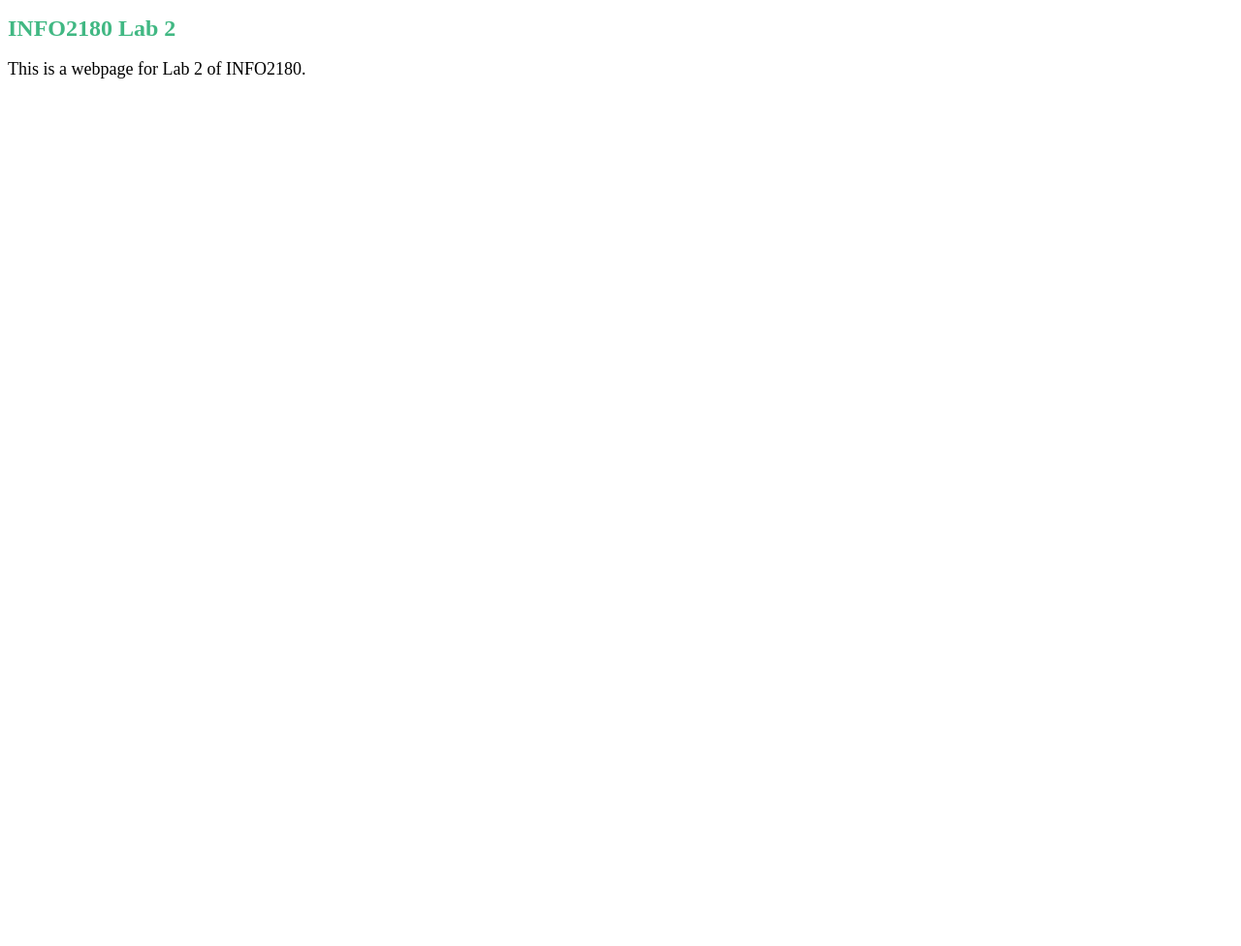
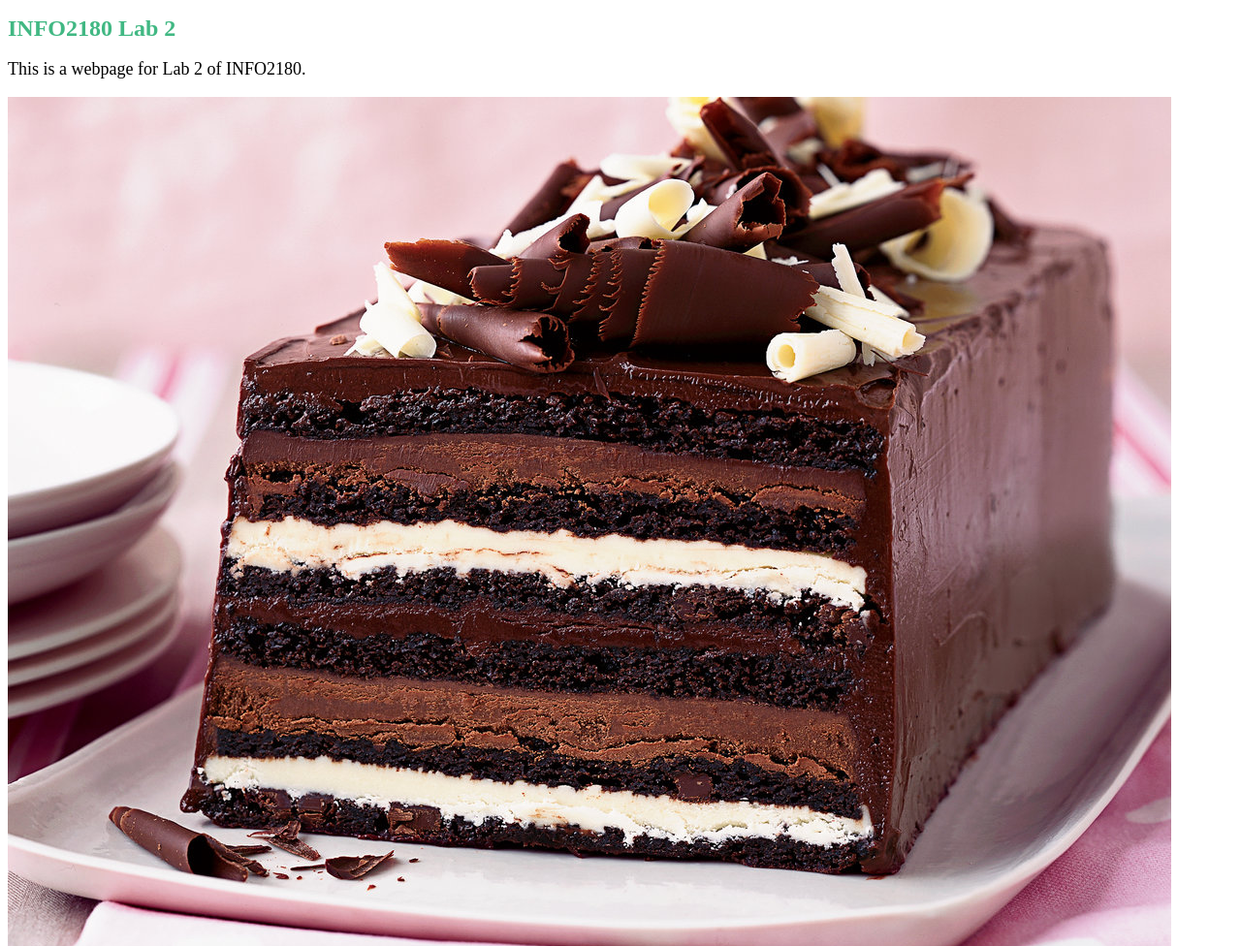
Before and after one commit to JHSaint/info2180-lab2, a plain HTML site: page index.html in a window 1280 px wide. Shown: the top 976 px of the page at 97% size. Before the commit the page ends 800 px from the top, so only its background shows below. Drawn offline with Linux system fonts and the light colour scheme.

Commit message:
added photo

```diff
--- a/index.html
+++ b/index.html
@@ -10,5 +10,7 @@
 <body>
     <h1>INFO2180 Lab 2</h1>
     <p>This is a webpage for Lab 2 of INFO2180.</p>
+
+    <img src="cake.jpg" alt="cake">
 </body>
 </html>
```
